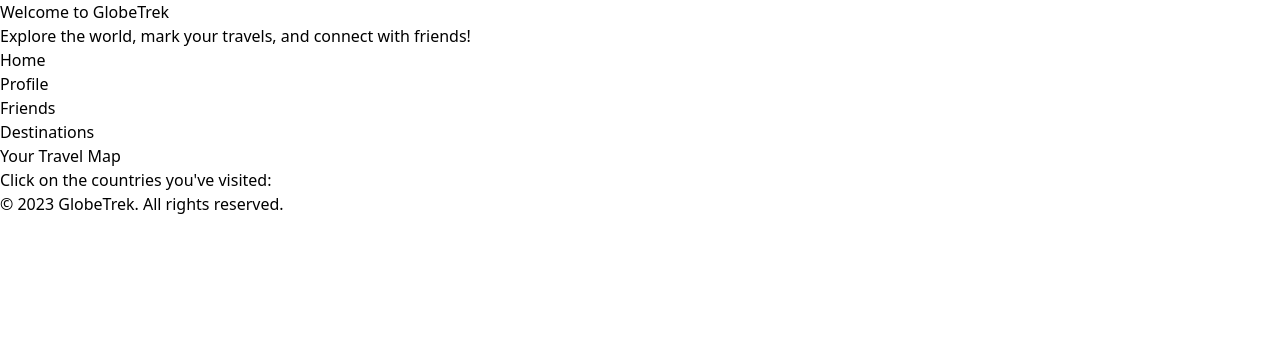
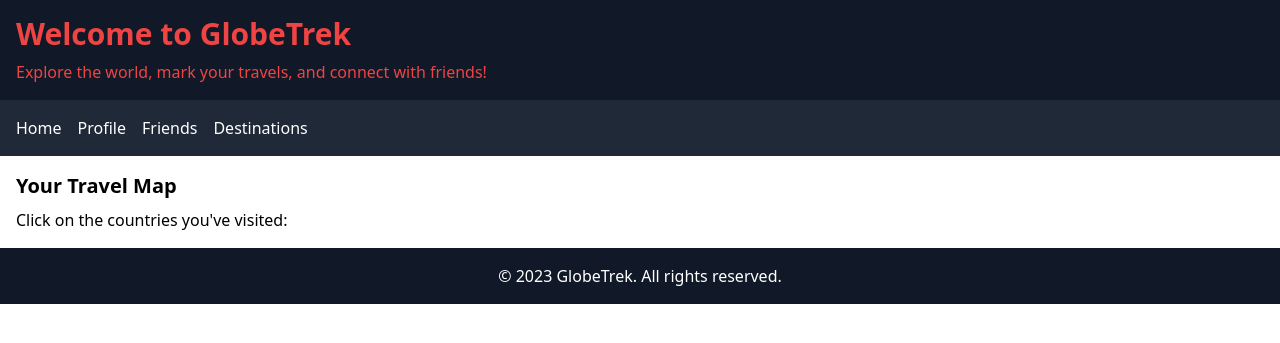
Before and after one commit to neendicott/GlobeTrek, a Flask app: page / in a window 1280 px wide. Shown: the top 343 px of the page. Run offline with Flask 3, Linux system fonts and the light colour scheme.

Commit message:
Finally got tailwind to be connected to the index.html file via the tailwind.config.js file

```diff
--- a/static/output.css
+++ b/static/output.css
@@ -533,3 +533,65 @@ video {
   --tw-backdrop-saturate:  ;
   --tw-backdrop-sepia:  ;
 }
+
+.static {
+  position: static;
+}
+
+.mb-2 {
+  margin-bottom: 0.5rem;
+}
+
+.mr-4 {
+  margin-right: 1rem;
+}
+
+.mt-2 {
+  margin-top: 0.5rem;
+}
+
+.flex {
+  display: flex;
+}
+
+.bg-gray-800 {
+  --tw-bg-opacity: 1;
+  background-color: rgb(31 41 55 / var(--tw-bg-opacity));
+}
+
+.bg-gray-900 {
+  --tw-bg-opacity: 1;
+  background-color: rgb(17 24 39 / var(--tw-bg-opacity));
+}
+
+.p-4 {
+  padding: 1rem;
+}
+
+.text-center {
+  text-align: center;
+}
+
+.text-3xl {
+  font-size: 1.875rem;
+  line-height: 2.25rem;
+}
+
+.text-xl {
+  font-size: 1.25rem;
+  line-height: 1.75rem;
+}
+
+.font-semibold {
+  font-weight: 600;
+}
+
+.text-red-500 {
+  --tw-text-opacity: 1;
+  color: rgb(239 68 68 / var(--tw-text-opacity));
+}
+
+.text-white {
+  --tw-text-opacity: 1;
+  color: rgb(255 255 255 / var(--tw-text-opacity));
+}
--- a/tailwind.config.js
+++ b/tailwind.config.js
@@ -1,6 +1,8 @@
 /** @type {import('tailwindcss').Config} */
 module.exports = {
-  content: [],
+  content: [
+    './templates/index.html'
+  ],
   theme: {
     extend: {},
   },
--- a/templates/index.html
+++ b/templates/index.html
@@ -7,7 +7,7 @@
     <title>GlobeTrek - Explore the World</title>
 </head>
 <body>
-    <header class="bg-gray-900 text-white p-4">
+    <header class="bg-gray-900 text-red-500 p-4">
         <h1 class="text-3xl font-semibold">Welcome to GlobeTrek</h1>
         <p class="mt-2">Explore the world, mark your travels, and connect with friends!</p>
     </header>
```
